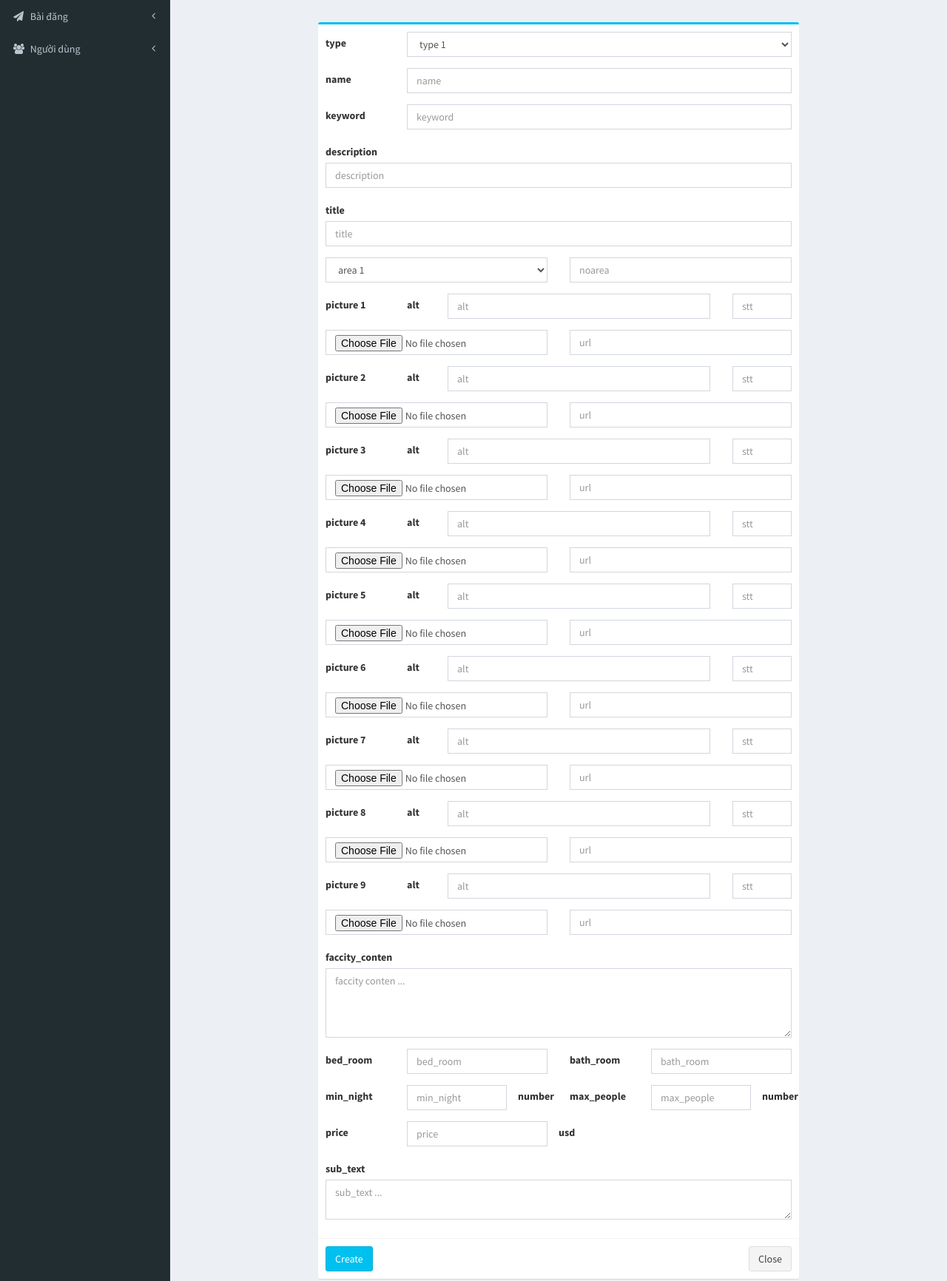
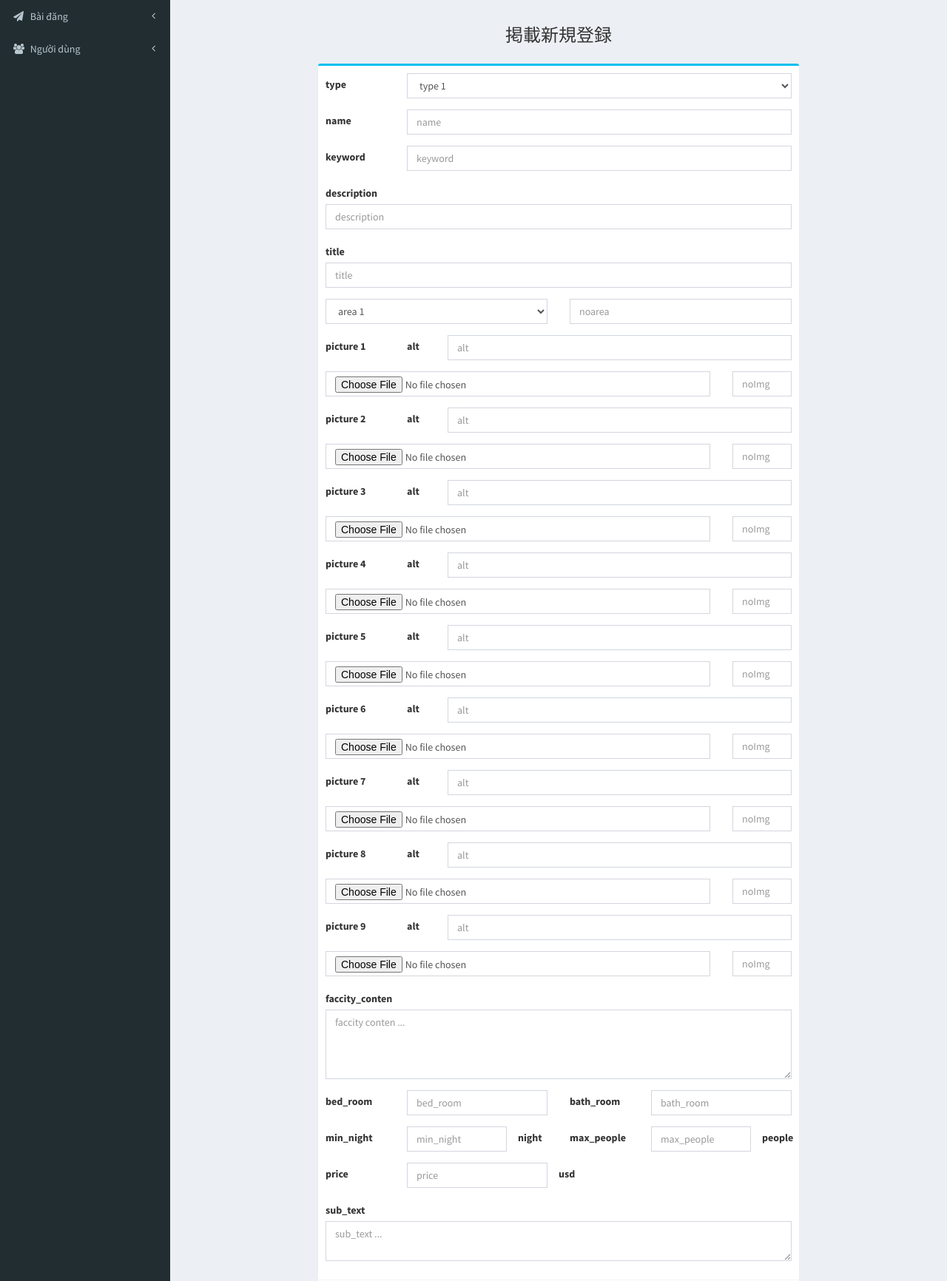
Before and after one commit to projectfirstteam94/DevTeam94, a PHP site: page /Admin/Views/Pages/addoreditpost.php in a window 1280 px wide. Shown: the part 50-1782 px from the top of the page at 74% size. Run offline with PHP 8.4, Linux system fonts and the light colour scheme; some libraries are stand-ins or nearby versions.

Commit message:
update view post

```diff
--- a/htdocs/Admin/Views/Pages/addoreditpost.php
+++ b/htdocs/Admin/Views/Pages/addoreditpost.php
@@ -18,8 +18,8 @@
             <!-- Right side column. Contains the navbar and content of the page -->
             <div class="content-wrapper">
                 <!-- Content Header (Page header) -->
-                <section class="content-header">
-
+                <section class="content-header" style="text-align: center;">
+					<h3>掲載新規登録</h3>
                 </section>
                 <section class="content">
                     <div class="row">
@@ -83,23 +83,19 @@
                                               <div class="form-group">
                                                   <label for="alt1" class="col-sm-2 lable_custom">picture 1</label>
                                                   <label for="alt1" class="col-sm-1 lable_custom">alt</label>
-                                                  <div class="col-sm-7">
+                                                  <div class="col-sm-9">
                                                       <input type="text" class="form-control" id="alt1" name="alt1"
                                                           placeholder="alt">
                                                   </div>
-                                                  <div class="col-sm-2">
-                                                      <input type="number" class="form-control" id="noarea" name="noarea"
-                                                          placeholder="stt">
-                                                  </div>
                                               </div>
                                               <div class="form-group">
-                                                  <div class="col-sm-6">
+                                                  <div class="col-sm-10">
                                                       <input type="file" class="form-control" id="file1" name="file1"
                                                           placeholder="text">
                                                   </div>
-                                                  <div class="col-sm-6">
-                                                      <input type="text" class="form-control"  id="url1" name="url1"
-                                                          placeholder="url">
+                                                  <div class="col-sm-2">
+                                                         <input type="number" class="form-control" id="noarea" name="noarea"
+                                                          placeholder="noImg">
                                                   </div>
                                               </div>
                                               <!-- 1 -->
@@ -107,23 +103,19 @@
                                               <div class="form-group">
                                                   <label for="alt2" class="col-sm-2 lable_custom">picture 2</label>
                                                   <label for="alt2" class="col-sm-1 lable_custom">alt</label>
-                                                  <div class="col-sm-7">
+                                                  <div class="col-sm-9">
                                                       <input type="text" class="form-control" id="alt2" name="alt2"
                                                           placeholder="alt">
                                                   </div>
-                                                  <div class="col-sm-2">
-                                                      <input type="number" class="form-control" id="noarea" name="noarea"
-                                                          placeholder="stt">
-                                                  </div>
                                               </div>
                                               <div class="form-group">
-                                                  <div class="col-sm-6">
+                                                  <div class="col-sm-10">
                                                       <input type="file" class="form-control"  id="file2" name="file2"
                                                           placeholder="text">
                                                   </div>
-                                                  <div class="col-sm-6">
-                                                      <input type="text" class="form-control"  id="url2" name="url2"
-                                                          placeholder="url">
+                                                  <div class="col-sm-2">
+                                                            <input type="number" class="form-control" id="noarea" name="noarea"
+                                                          placeholder="noImg">
                                                   </div>
                                               </div>
                                               <!-- 2 -->
@@ -131,23 +123,19 @@
                                               <div class="form-group">
                                                   <label for="alt3" class="col-sm-2 lable_custom">picture 3</label>
                                                   <label for="alt3" class="col-sm-1 lable_custom">alt</label>
-                                                  <div class="col-sm-7">
+                                                  <div class="col-sm-9">
                                                       <input type="text" class="form-control" id="alt3" name="alt3"
                                                           placeholder="alt">
                                                   </div>
-                                                  <div class="col-sm-2">
-                                                      <input type="number" class="form-control" id="noarea" name="noarea"
-                                                          placeholder="stt">
-                                                  </div>
                                               </div>
                                               <div class="form-group">
-                                                  <div class="col-sm-6">
+                                                  <div class="col-sm-10">
                                                       <input type="file" class="form-control"  id="file3" name="file3"
                                                           placeholder="text">
                                                   </div>
-                                                  <div class="col-sm-6">
-                                                      <input type="text" class="form-control" id="url3" name="url3"
-                                                          placeholder="url">
+                                                  <div class="col-sm-2">
+                                                      <input type="number" class="form-control" id="noarea" name="noarea"
+                                                          placeholder="noImg">
                                                   </div>
                                               </div>
                                               <!-- 3 -->
@@ -155,23 +143,19 @@
                                               <div class="form-group">
                                                   <label for="alt4" class="col-sm-2 lable_custom">picture 4</label>
                                                   <label for="alt4" class="col-sm-1 lable_custom">alt</label>
-                                                  <div class="col-sm-7">
+                                                  <div class="col-sm-9">
                                                       <input type="text" class="form-control" id="alt4" name="alt4"
                                                           placeholder="alt">
                                                   </div>
-                                                  <div class="col-sm-2">
-                                                      <input type="number" class="form-control" id="noarea" name="noarea"
-                                                          placeholder="stt">
-                                                  </div>
                                               </div>
                                               <div class="form-group">
-                                                  <div class="col-sm-6">
+                                                  <div class="col-sm-10">
                                                       <input type="file" class="form-control"  id="file4" name="file4"
                                                           placeholder="text">
                                                   </div>
-                                                  <div class="col-sm-6">
-                                                      <input type="text" class="form-control"  id="ur4l" name="url4"
-                                                          placeholder="url">
+                                                  <div class="col-sm-2">
+                                                      <input type="number" class="form-control" id="noarea" name="noarea"
+                                                          placeholder="noImg">
                                                   </div>
                                               </div>
                                               <!-- 4 -->
@@ -179,23 +163,19 @@
                                               <div class="form-group">
                                                   <label for="alt5" class="col-sm-2 lable_custom">picture 5</label>
                                                   <label for="alt5" class="col-sm-1 lable_custom">alt</label>
-                                                  <div class="col-sm-7">
+                                                  <div class="col-sm-9">
                                                       <input type="text" class="form-control" id="alt5" name="tyaltpe5"
                                                           placeholder="alt">
                                                   </div>
-                                                  <div class="col-sm-2">
-                                                      <input type="number" class="form-control" id="noarea" name="noarea"
-                                                          placeholder="stt">
-                                                  </div>
                                               </div>
                                               <div class="form-group">
-                                                  <div class="col-sm-6">
+                                                  <div class="col-sm-10">
                                                       <input type="file" class="form-control" id="file5" name="file5
                                                           placeholder="text">
                                                   </div>
-                                                  <div class="col-sm-6">
-                                                      <input type="text" class="form-control" id="url5" name="url5"
-                                                          placeholder="url">
+                                                  <div class="col-sm-2">
+                                                      <input type="number" class="form-control" id="noarea" name="noarea"
+                                                          placeholder="noImg">
                                                   </div>
                                               </div>
                                               <!-- 5 -->
@@ -203,23 +183,19 @@
                                               <div class="form-group">
                                                   <label for="alt6" class="col-sm-2 lable_custom">picture 6</label>
                                                   <label for="alt6" class="col-sm-1 lable_custom">alt</label>
-                                                  <div class="col-sm-7">
+                                                  <div class="col-sm-9">
                                                       <input type="text" class="form-control" id="alt6" name="alt6"
                                                           placeholder="alt">
                                                   </div>
-                                                  <div class="col-sm-2">
-                                                      <input type="number" class="form-control" id="noarea" name="noarea"
-                                                          placeholder="stt">
-                                                  </div>
                                               </div>
                                               <div class="form-group">
-                                                  <div class="col-sm-6">
+                                                  <div class="col-sm-10">
                                                       <input type="file" class="form-control" id="file6" name="file6"
                                                           placeholder="text">
                                                   </div>
-                                                  <div class="col-sm-6">
-                                                      <input type="text" class="form-control" id="url6" name="url6"
-                                                          placeholder="url">
+                                                  <div class="col-sm-2">
+                                                      <input type="number" class="form-control" id="noarea" name="noarea"
+                                                          placeholder="noImg">
                                                   </div>
                                               </div>
                                               <!-- 6-->
@@ -227,23 +203,19 @@
                                               <div class="form-group">
                                                   <label for="alt7" class="col-sm-2 lable_custom">picture 7</label>
                                                   <label for="alt7" class="col-sm-1 lable_custom">alt</label>
-                                                  <div class="col-sm-7">
+                                                  <div class="col-sm-9">
                                                       <input type="text" class="form-control" id="alt7" name="alt7"
                                                           placeholder="alt">
                                                   </div>
-                                                  <div class="col-sm-2">
-                                                      <input type="number" class="form-control" id="noarea" name="noarea"
-                                                          placeholder="stt">
-                                                  </div>
                                               </div>
                                               <div class="form-group">
-                                                  <div class="col-sm-6">
+                                                  <div class="col-sm-10">
                                                       <input type="file" class="form-control" id="file7" name="file7"
                                                           placeholder="text">
                                                   </div>
-                                                  <div class="col-sm-6">
-                                                      <input type="text" class="form-control" id="url7" name="url7"
-                                                          placeholder="url">
+                                                  <div class="col-sm-2">
+                                                      <input type="number" class="form-control" id="noarea" name="noarea"
+                                                          placeholder="noImg">
                                                   </div>
                                               </div>
                                               <!-- 7 -->
@@ -251,23 +223,19 @@
                                               <div class="form-group">
                                                   <label for="alt8" class="col-sm-2 lable_custom">picture 8</label>
                                                   <label for="alt8" class="col-sm-1 lable_custom">alt</label>
-                                                  <div class="col-sm-7">
+                                                  <div class="col-sm-9">
                                                       <input type="text" class="form-control" id="alt8" name="alt8"
                                                           placeholder="alt">
                                                   </div>
-                                                  <div class="col-sm-2">
-                                                      <input type="number" class="form-control" id="noarea" name="noarea"
-                                                          placeholder="stt">
-                                                  </div>
                                               </div>
                                               <div class="form-group">
-                                                  <div class="col-sm-6">
+                                                  <div class="col-sm-10">
                                                       <input type="file" class="form-control"  id="file8" name="file8"
                                                           placeholder="text">
                                                   </div>
-                                                  <div class="col-sm-6">
-                                                      <input type="text" class="form-control" id="url8" name="url8"
-                                                          placeholder="url">
+                                                  <div class="col-sm-2">
+                                                      <input type="number" class="form-control" id="noarea" name="noarea"
+                                                          placeholder="noImg">
                                                   </div>
                                               </div>
                                               <!-- 8 -->
@@ -275,23 +243,19 @@
                                               <div class="form-group">
                                                   <label for="alt9" class="col-sm-2 lable_custom">picture 9</label>
                                                   <label for="alt9" class="col-sm-1 lable_custom">alt</label>
-                                                  <div class="col-sm-7">
+                                                  <div class="col-sm-9">
                                                       <input type="text" class="form-control" id="alt9" name="alt9"
                                                           placeholder="alt">
                                                   </div>
-                                                  <div class="col-sm-2">
-                                                      <input type="number" class="form-control" id="noarea" name="noarea"
-                                                          placeholder="stt">
-                                                  </div>
                                               </div>
                                               <div class="form-group">
-                                                  <div class="col-sm-6">
+                                                  <div class="col-sm-10">
                                                       <input type="file" class="form-control" id="text" id="file9" name="file9"
                                                           placeholder="text">
                                                   </div>
-                                                  <div class="col-sm-6">
-                                                      <input type="text" class="form-control" id="text" id="url9" name="url9"
-                                                          placeholder="url">
+                                                  <div class="col-sm-2">
+                                                      <input type="number" class="form-control" id="noarea" name="noarea"
+                                                          placeholder="noImg">
                                                   </div>
                                               </div>
                                               <!-- 9 -->
@@ -320,13 +284,13 @@
                                                       <input type="number" class="form-control" id="min_night" name="min_night"
                                                           placeholder="min_night">
                                                   </div>
-                                                  <label for="min_night" class="col-sm-1 lable_custom_right">number </label>
+                                                  <label for="min_night" class="col-sm-1 lable_custom_right">night </label>
                                                   <label for="max_people" class="col-sm-2 lable_custom">max_people</label>
                                                   <div class="col-sm-3">
                                                       <input type="number" class="form-control" id="max_people" name="max_people"
                                                           placeholder="max_people">
                                                   </div>
-                                                  <label for="max_people" class="col-sm-1 lable_custom_right">number </label>
+                                                  <label for="max_people" class="col-sm-1 lable_custom_right">people </label>
                                               </div>
                                               <div class="form-group">
                                                   <label for="price" class="col-sm-2 lable_custom">price</label>
```
